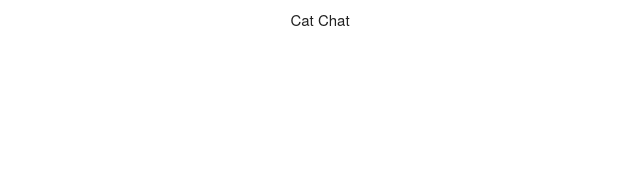
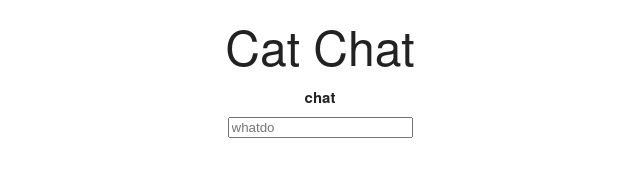
Before and after one commit to ConnerMcCabe/JS-CatChat, a plain HTML site: page client/index.html in a window 1280 px wide. Shown: the whole page, without its empty margins (320-960 px from the left). Drawn offline with nearby package versions, Linux system fonts and the light colour scheme.

Commit message:
added form

```diff
--- a/client/index.html
+++ b/client/index.html
@@ -9,5 +9,11 @@
 </head>
 <body>
     <header class="title"> Cat Chat </header>
+    <main>
+        <form>
+            <label>chat</label>
+            <input placeholder="whatdo"> </input>
+        </form>
+    </main>
 </body>
 </html>
--- a/client/styles.css
+++ b/client/styles.css
@@ -1,3 +1,7 @@
 .title {
     text-align: center;
+    font-size: 6vmin;
 }
+form {
+    text-align: center;
+}
```
